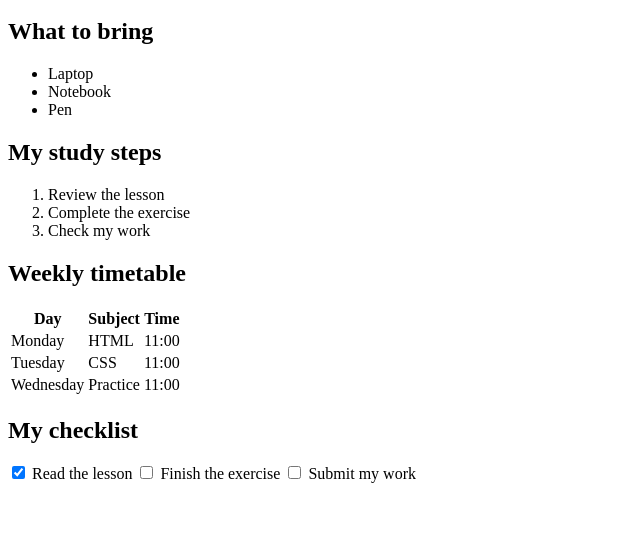
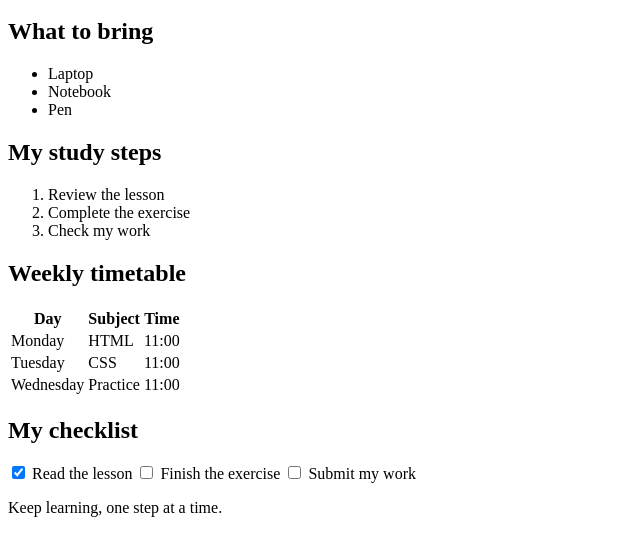
Before and after one commit to Mouad-Skho/Geeks-Institute-Bootcamp, a plain HTML site: page Week2/Day4/ExercisesXP/index.html in a window 1280 px wide. Shown: the part 101-656 px from the top of the page, without its empty margins (0-640 px from the left). Drawn offline with Linux system fonts and the light colour scheme.

Commit message:
7. Add the footer

```diff
--- a/Week2/Day4/ExercisesXP/index.html
+++ b/Week2/Day4/ExercisesXP/index.html
@@ -64,5 +64,8 @@
 
         </section>
     </main>
+    <footer>
+        <p>Keep learning, one step at a time.</p>
+    </footer>
 </body>
 </html>
```
